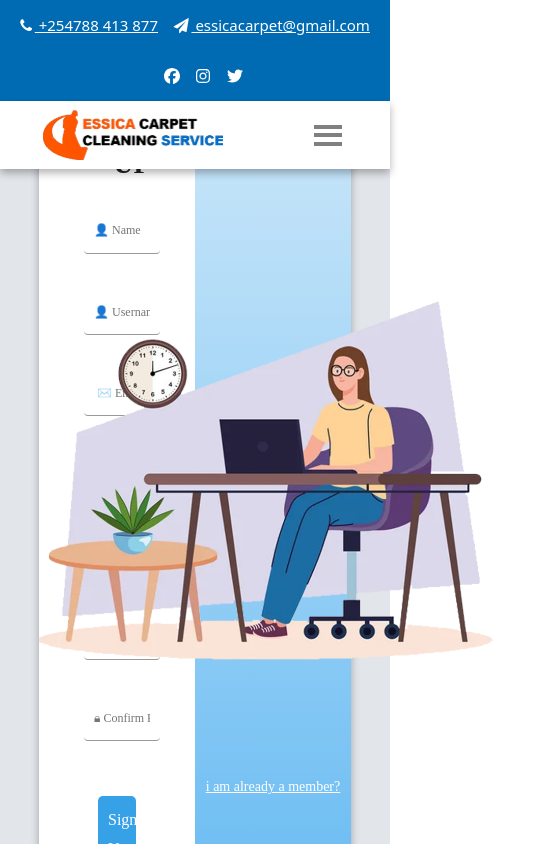
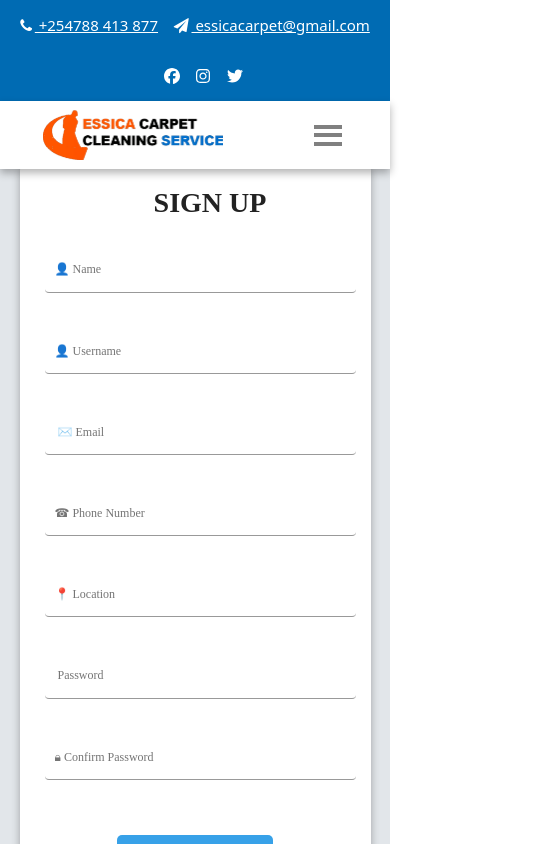
Before and after one commit to Tracy-miranja/essica-carpet-cleaning, a React (Vite) app: page /signup in a window 390 px wide. Shown: the top 844 px of the page, 548 px wide, since content can reach past the window. Built offline with nearby package versions, Linux system fonts and the light colour scheme.

Commit message:
Modified image

```diff
--- a/src/components/Signup/signup.css
+++ b/src/components/Signup/signup.css
@@ -40,17 +40,17 @@
     padding: 0; /* Adjusted padding */
     z-index: 2;
     height: 70%;
-    width: 100vw; /* Set the width to 100% of the viewport width */
+    width: 100%; /* Set the width to 100% of the viewport width */
     display: flex;
     flex-direction: row;
     align-items: center;
     justify-content: center;
+    padding: 20px;
+    padding-bottom: 50px;
+    padding-top: 160px;
+
   }
 
-
-  .outer-dv{
-    background-color: #E2E6EA;
-  }
 
   .section2 {
     display: flex;
@@ -189,7 +189,11 @@
     z-index: -1;
   }
 
-  @media (max-width: 375px){
+  .section2 img{
+    width: 550px;
+  }
+
+  @media (max-width: 768px){
     .signup-container {
       display: flex;
       flex-direction: column;
@@ -217,4 +221,25 @@
     height: 70vh;
 
   }
+
+  .section2 img{
+    width: 400px ;
   }
+  }
+
+  @media (max-width: 420px){
+    .section2 img{
+      width: 300px !important ;
+    }
+  }
+
+  @media (max-width: 1142px){
+    .signup-container {
+      width: 90%;
+
+      }
+      .section2 img{
+        width: 450px !important ;
+      }
+
+  }
```
